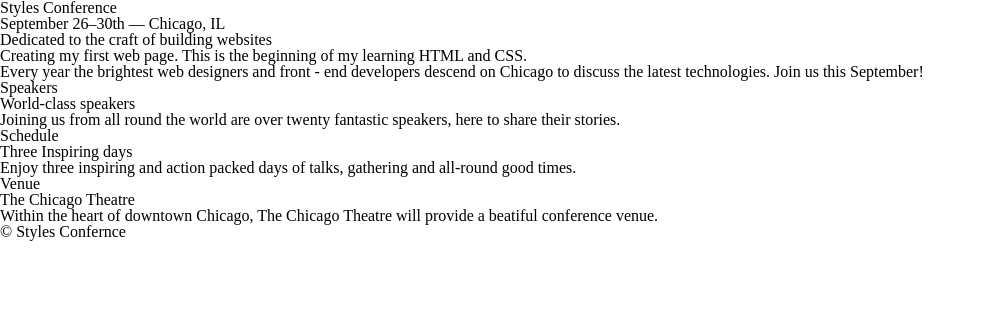
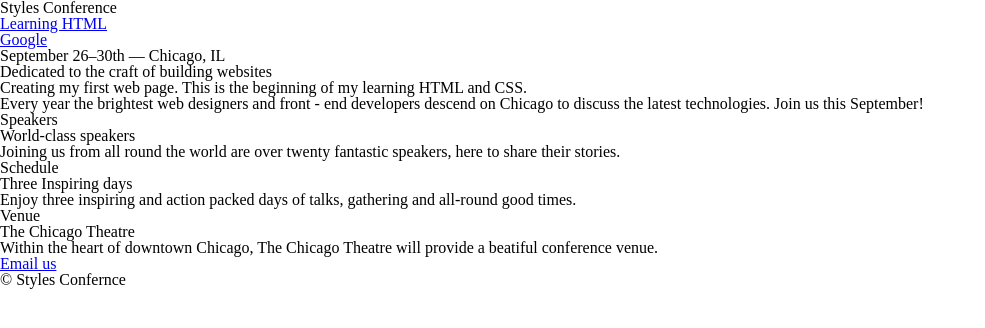
Before and after one commit to Donwafula/Hello, a plain HTML site: page index.html in a window 1280 px wide. Shown: the whole page, without its empty margins (0-985 px from the left). Drawn offline with Linux system fonts and the light colour scheme.

Commit message:
Updated about.html

```diff
--- a/index.html
+++ b/index.html
@@ -10,6 +10,8 @@
 	<body>
 		<header>
 			<h1>Styles Conference</h1>
+			<h2><a href="learning.html">Learning HTML</h2></a>
+			<h2><a href="http://www.google.com/" target="_blank">Google</a></h2>
 			<h3>September 26&ndash;30th &mdash; Chicago, IL</h3>
 		</header>
 		<section>
@@ -33,6 +35,10 @@
 				<h3>The Chicago Theatre</h3>
 				<p>Within the heart of downtown Chicago, The Chicago Theatre will provide a beatiful conference venue.</p>
 			</section>
+			<section>
+
+			<h2><a href="mailto:donaldoruma489@gmail.com?subject=Hello%20User&body=Hello,%20how%20are%20you">Email us</a></h2>
+			</section>
 		</section>
 		<footer>
 			<small>&copy; Styles Confernce</small>
```
